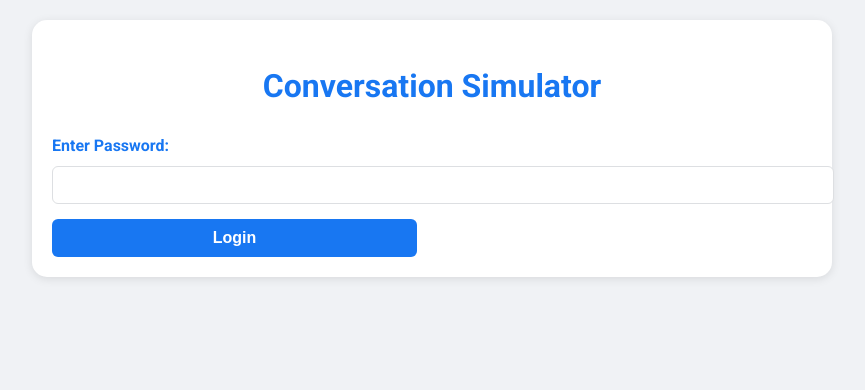
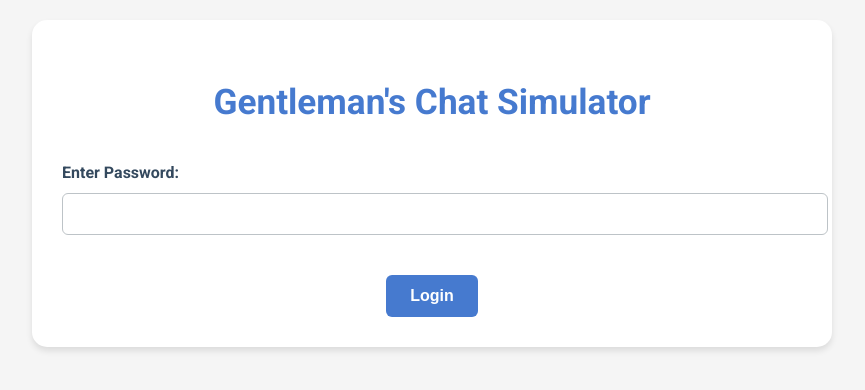
Before and after one commit to Justin-Diamond/Groupchat_Simulator, a website: page public/index.html in a window 1280 px wide. Shown: the whole page, without its empty margins (208-1073 px from the left). Drawn offline with Linux system fonts and the light colour scheme.

Commit message:
Update index.html

```diff
--- a/public/index.html
+++ b/public/index.html
@@ -4,31 +4,35 @@
 <head>
     <meta charset="UTF-8">
     <meta name="viewport" content="width=device-width, initial-scale=1.0">
-    <title>Conversation Simulator</title>
+    <title>Gentleman's Chat Simulator</title>
     <link href="https://fonts.googleapis.com/css2?family=Roboto:wght@300;400;700&display=swap" rel="stylesheet">
     <style>
+        :root {
+            --primary-blue: rgb(70, 122, 207);
+        }
+
         body {
             font-family: 'Roboto', sans-serif;
             max-width: 800px;
             margin: 0 auto;
             padding: 20px;
-            background-color: #f0f2f5;
-            color: #1c1e21;
+            background-color: #f5f5f5;
+            color: #333;
             line-height: 1.6;
         }
 
         .container {
-            background-color: white;
-            padding: 20px;
+            background-color: #fff;
+            padding: 30px;
             border-radius: 15px;
-            box-shadow: 0 2px 10px rgba(0, 0, 0, 0.1);
+            box-shadow: 0 4px 6px rgba(0, 0, 0, 0.1);
         }
 
         h1 {
-            color: #1877f2;
+            color: var(--primary-blue);
             text-align: center;
-            font-size: 2em;
-            margin-bottom: 20px;
+            font-size: 2.2em;
+            margin-bottom: 30px;
         }
 
         .login-container,
@@ -45,7 +49,7 @@
             display: block;
             margin-bottom: 8px;
             font-weight: 700;
-            color: #1877f2;
+            color: #34495e;
         }
 
         input[type="password"],
@@ -53,63 +57,86 @@
         select,
         textarea {
             width: 100%;
-            padding: 10px;
-            border: 1px solid #dddfe2;
+            padding: 12px;
+            border: 1px solid #bdc3c7;
             border-radius: 6px;
             font-size: 14px;
-            margin-bottom: 15px;
+            margin-bottom: 20px;
+            transition: border-color 0.3s ease;
+        }
+
+        input[type="password"]:focus,
+        input[type="text"]:focus,
+        select:focus,
+        textarea:focus {
+            outline: none;
+            border-color: var(--primary-blue);
+        }
+
+        .button-container {
+            display: flex;
+            justify-content: center;
+            margin-top: 20px;
+        }
+
+        .main-container .button-container {
+            justify-content: space-between;
         }
 
         button {
-            display: inline-block;
-            width: 48%;
-            padding: 10px;
-            background-color: #1877f2;
+            padding: 12px 24px;
+            background-color: var(--primary-blue);
             color: white;
             border: none;
             border-radius: 6px;
             font-size: 16px;
             font-weight: 700;
             cursor: pointer;
-            transition: background-color 0.3s;
-            margin-right: 2%;
+            transition: background-color 0.3s, transform 0.1s;
         }
 
-        button:last-child {
-            margin-right: 0;
+        .main-container button {
+            flex-basis: 48%;
         }
 
         button:hover {
-            background-color: #166fe5;
+            background-color: rgb(56, 97, 165);
+            transform: translateY(-2px);
+        }
+
+        button:active {
+            transform: translateY(0);
         }
 
         #chatContainer {
             height: 400px;
             overflow-y: auto;
-            border: 1px solid #dddfe2;
+            border: 1px solid #bdc3c7;
             border-radius: 6px;
-            padding: 10px;
-            margin-bottom: 15px;
+            padding: 15px;
+            margin-bottom: 20px;
+            background-color: #ecf0f1;
         }
 
         .message {
             max-width: 70%;
-            margin-bottom: 10px;
-            padding: 10px;
+            margin-bottom: 15px;
+            padding: 12px;
             border-radius: 18px;
             line-height: 1.4;
         }
 
         .user-message {
-            background-color: #0084ff;
+            background-color: var(--primary-blue);
             color: white;
             align-self: flex-end;
             margin-left: auto;
         }
 
         .ai-message {
-            background-color: #f0f0f0;
-            color: #1c1e21;
+            background-color: #fff;
+            color: #333;
+            border: 1px solid #bdc3c7;
         }
 
         .loading {
@@ -122,8 +149,8 @@
             display: inline-block;
             width: 20px;
             height: 20px;
-            border: 3px solid #dddfe2;
-            border-top: 3px solid #1877f2;
+            border: 3px solid #bdc3c7;
+            border-top: 3px solid var(--primary-blue);
             border-radius: 50%;
             animation: spin 1s linear infinite;
         }
@@ -138,18 +165,20 @@
 <body>
     <div class="container">
         <div class="login-container active">
-            <h1>Conversation Simulator</h1>
+            <h1>Gentleman's Chat Simulator</h1>
             <div>
                 <label for="password">Enter Password:</label>
                 <input type="password" id="password" name="password">
             </div>
-            <button id="login">Login</button>
+            <div class="button-container">
+                <button id="login">Login</button>
+            </div>
         </div>
 
         <div class="main-container">
-            <h1>Conversation Simulator</h1>
+            <h1>Gentleman's Chat Simulator</h1>
             <div>
-                <label for="modelSelect">Select Conversation Partner:</label>
+                <label for="modelSelect">Who are you messaging as?</label>
                 <select id="modelSelect">
                     <option value="Sebastian Loredo">Sebastian Loredo</option>
                     <option value="Schuyler Van Tassel">Schuyler Van Tassel</option>
@@ -168,13 +197,16 @@
             <div>
                 <textarea id="userInput" rows="3" placeholder="Type your message here..."></textarea>
             </div>
-            <button id="sendMessage">Send Message</button>
-            <button id="otherReply">Other Reply</button>
+            <div class="button-container">
+                <button id="otherReply">Other Reply</button>
+                <button id="sendMessage">Send Message</button>
+            </div>
             <div id="loading" class="loading" style="display: none;"></div>
         </div>
     </div>
 
     <script>
+        // The JavaScript remains the same as in the previous version
         let lastAiMessage = '';
 
         document.getElementById('login').addEventListener('click', function () {
```
